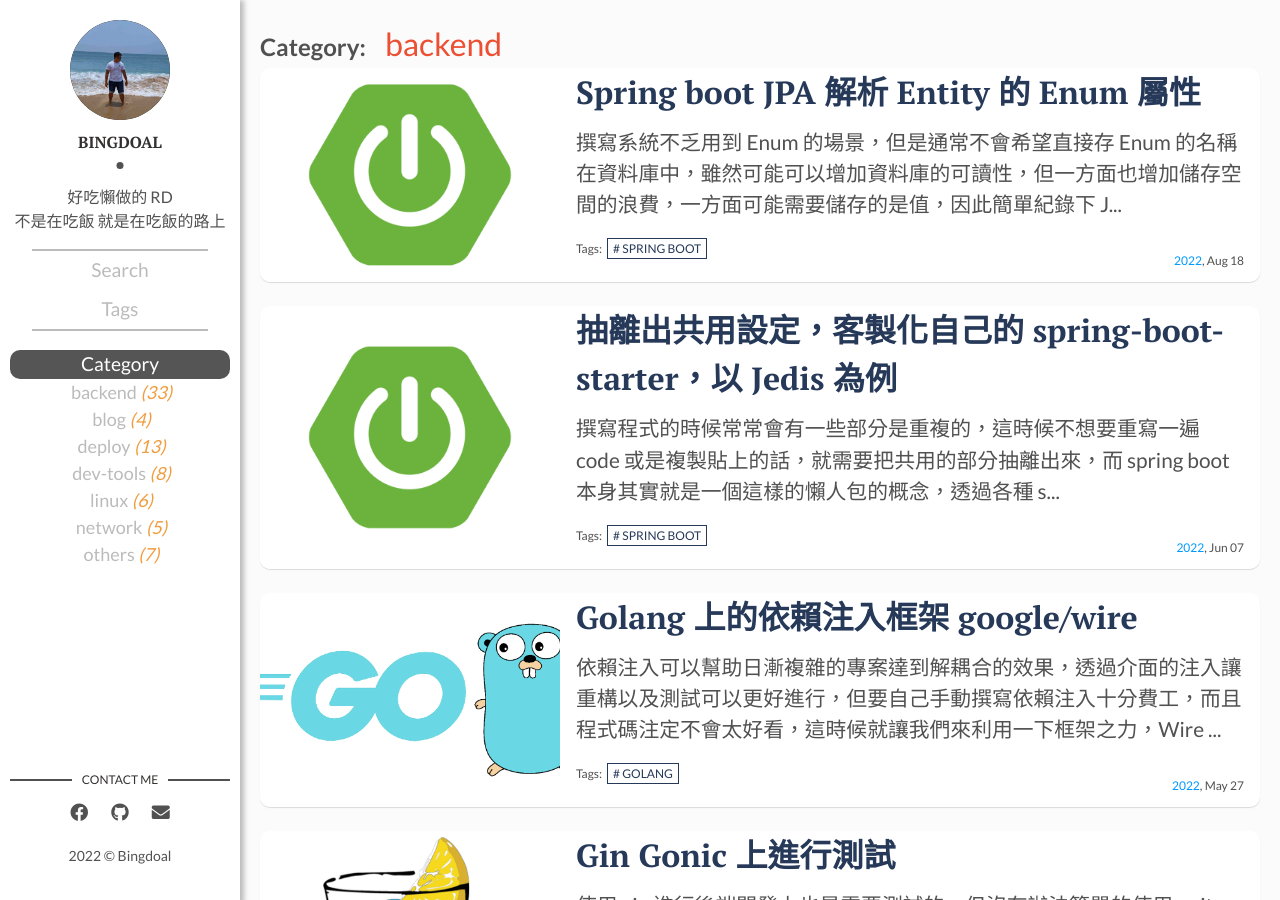
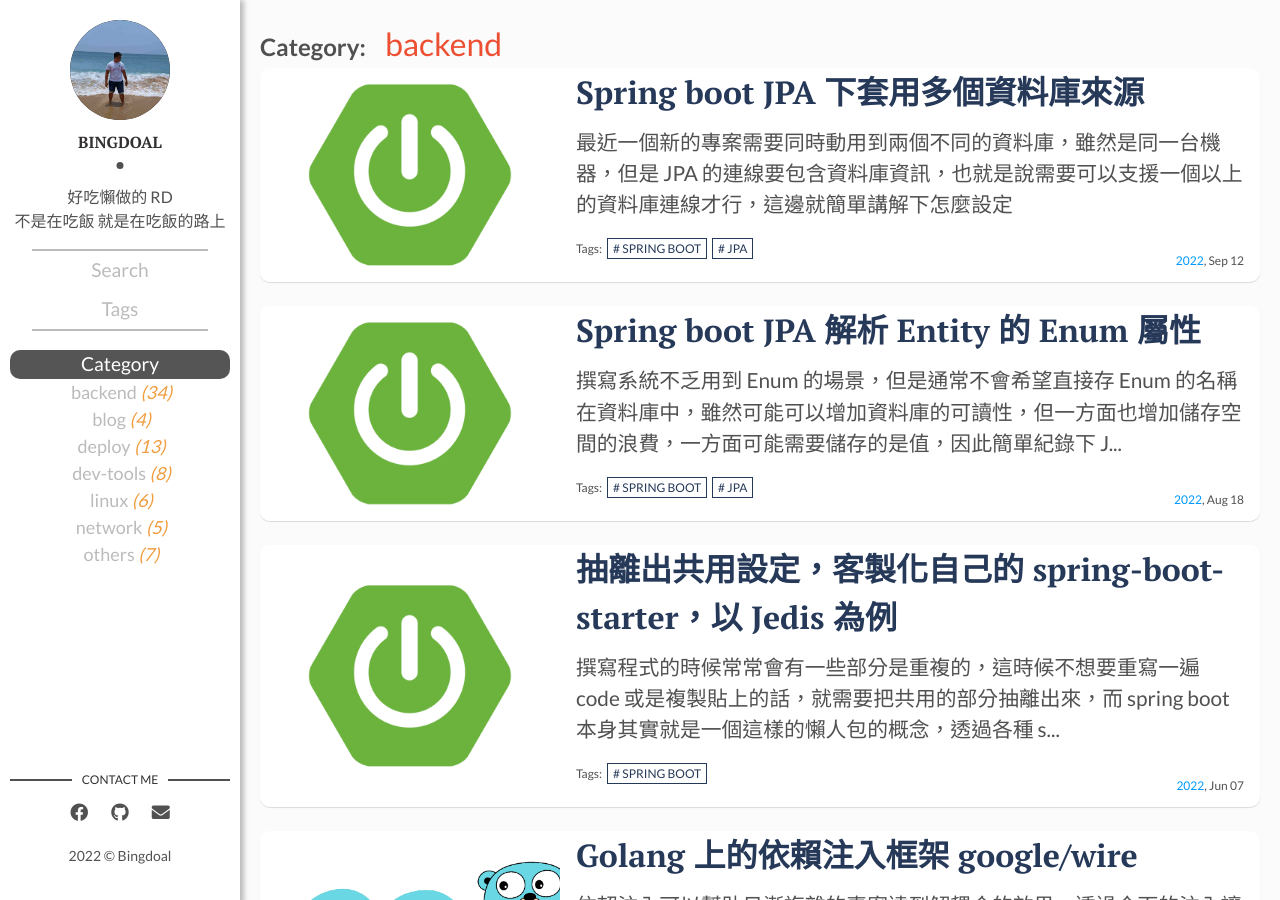
Before and after one commit to Bingdoal/bingdoal.github.io, a Jekyll site: the page built from _category/backend.md, in a window 1280 px wide and 900 px high. Built offline with Jekyll 4.4.1, drawn with Linux system fonts in a browser that asks for light colours; some of the changed lines change nothing that is shown.

Commit message:
publish jpa multiple datasource.

````diff
--- a/_posts/2022/2022-08-18-spring-boot-jpa-convert-enum.md
+++ b/_posts/2022/2022-08-18-spring-boot-jpa-convert-enum.md
@@ -6,7 +6,7 @@
 img: cover/spring-boot.png
 description: 撰寫系統不乏用到 Enum 的場景，但是通常不會希望直接存 Enum 的名稱在資料庫中，雖然可能可以增加資料庫的可讀性，但一方面也增加儲存空間的浪費，一方面可能需要儲存的是值，因此簡單紀錄下 JPA 在這部分的轉換是怎麼做的
 lang: zh-TW
-tags: [spring boot]
+tags: [spring boot, jpa]
 published: true
 ---
 
--- /dev/null
+++ b/_posts/2022/2022-09-12-spring-boot-jpa-multiple-datasource.md
@@ -0,0 +1,186 @@
+---
+layout: post
+title: Spring boot JPA 下套用多個資料庫來源
+date: 2022-09-12 11:44:58 +0800
+category: backend
+img: cover/spring-boot.png
+description: 最近一個新的專案需要同時動用到兩個不同的資料庫，雖然是同一台機器，但是 JPA 的連線要包含資料庫資訊，也就是說需要可以支援一個以上的資料庫連線才行，這邊就簡單講解下怎麼設定
+lang: zh-TW
+tags: [spring boot, jpa]
+published: true
+---
+
+{{page.description}}
+
+## application.yml
+
+以往過去都是透過 application.yml 直接撰寫套用連線設定如下
+
+```yaml
+spring:
+  datasource:
+    host: localhost
+    port: 5432
+    database: mydb
+    password: 123456
+    driver-class-name: org.postgresql.Driver
+    url: jdbc:postgresql://${spring.datasource.host}:${spring.datasource.port}/${spring.datasource.database}?useUnicode=true&characterEncoding=utf-8
+    username: postgres
+    hikari:
+      maximum-pool-size: 1000
+      minimum-idle: 10
+      connection-timeout: 10000
+      max-lifetime: 1800000
+      idle-timeout: 600000
+      auto-commit: true
+  jpa:
+    database: POSTGRESQL
+    show-sql: true
+    open-in-view: true
+    properties:
+      hibernate:
+        default_schema: testt
+        dialect: org.hibernate.dialect.PostgreSQLDialect
+        temp:
+          use_jdbc_metadata_defaults: false
+```
+
+但是我們現在要切分多個 datasource 那這個結構需要調整一下
+
+```yaml
+spring:
+  datasource:
+    mydb1:
+      host: localhost
+      port: 5432
+      schema: testt
+      database: mydb1
+      password: 123456
+      jdbc-url: jdbc:postgresql://${spring.datasource.host}:${spring.datasource.port}/${spring.datasource.database}?useUnicode=true&characterEncoding=utf-8
+    mydb2:
+      host: localhost
+      port: 5432
+      schema: testt
+      database: mydb2
+      password: 123456
+      jdbc-url: jdbc:postgresql://${spring.datasource.host}:${spring.datasource.port}/${spring.datasource.database}?useUnicode=true&characterEncoding=utf-8
+```
+
+要注意的是 `url` 要改成 `jdbc-url` 實際的可用屬性可以[參考](https://docs.spring.io/spring-boot/docs/current/reference/html/application-properties.html) `spring.datasource.hikari.` 下的屬性
+
+根據 `spring.datasource` 下一層去切分不同的 datasource 裡面屬性則依照 `spring.datasource.hikari` 去給予，然後加一下 spring 的 configuration，有兩個要加
+
++ Mydb1Config.java
+
+```java
+@EnableTransactionManagement
+@EnableJpaRepositories(entityManagerFactoryRef = "mydb1EntityManagerFactory",
+    transactionManagerRef = "mydb1TransactionManager",
+    basePackages = {"springboot.demo.model.mydb1.dao"})
+@Configuration
+public class Mydb1Config {
+
+  @Bean("mydb1DataSource")
+  @Primary
+  @ConfigurationProperties(prefix = "spring.datasource.mydb1")
+  public DataSource historyDataSource() {
+    return DataSourceBuilder.create().build();
+  }
+
+  @Bean("mydb1EntityManagerFactory")
+  @Primary
+  public LocalContainerEntityManagerFactoryBean historyEntityManagerFactory(
+      EntityManagerFactoryBuilder builder,
+      @Qualifier("mydb1DataSource") DataSource dataSource
+  ) {
+    HashMap<String, Object> properties = new HashMap<>();
+    properties.put("hibernate.physical_naming_strategy",
+        "org.springframework.boot.orm.jpa.hibernate.SpringPhysicalNamingStrategy");
+    properties.put("hibernate.implicit_naming_strategy",
+        "org.springframework.boot.orm.jpa.hibernate.SpringImplicitNamingStrategy");
+
+    var bean = builder.dataSource(dataSource)
+        .properties(properties)
+        .packages("springboot.demo.model.mydb1.entity")
+        .persistenceUnit("mydb1").build();
+
+    HibernateJpaVendorAdapter vendorAdapter = new HibernateJpaVendorAdapter();
+    vendorAdapter.setShowSql(false);
+    bean.setJpaVendorAdapter(vendorAdapter);
+
+    return bean;
+  }
+
+  @Bean("mydb1TransactionManager")
+  @Primary
+  public PlatformTransactionManager historyTransactionManager(
+      @Qualifier("mydb1EntityManagerFactory") EntityManagerFactory entityManagerFactory
+  ) {
+    return new JpaTransactionManager(entityManagerFactory);
+  }
+}
+
+```
+
++ Mydb2Config.java
+
+```java
+@EnableTransactionManagement
+@EnableJpaRepositories(entityManagerFactoryRef = "mydb2EntityManagerFactory",
+    transactionManagerRef = "mydb2TransactionManager",
+    basePackages = {"springboot.demo.model.mydb2.dao"})
+@Configuration
+public class Mydb2Config {
+
+  @Bean("mydb2DataSource")
+  @ConfigurationProperties(prefix = "spring.datasource.mydb2")
+  public DataSource historyDataSource() {
+    return DataSourceBuilder.create().build();
+  }
+
+  @Bean("mydb2EntityManagerFactory")
+  public LocalContainerEntityManagerFactoryBean historyEntityManagerFactory(
+      EntityManagerFactoryBuilder builder,
+      @Qualifier("mydb2DataSource") DataSource dataSource
+  ) {
+    HashMap<String, Object> properties = new HashMap<>();
+    properties.put("hibernate.physical_naming_strategy",
+        "org.springframework.boot.orm.jpa.hibernate.SpringPhysicalNamingStrategy");
+    properties.put("hibernate.implicit_naming_strategy",
+        "org.springframework.boot.orm.jpa.hibernate.SpringImplicitNamingStrategy");
+
+    var bean = builder.dataSource(dataSource)
+        .properties(properties)
+        .packages("springboot.demo.model.mydb2.entity")
+        .persistenceUnit("mydb2").build();
+
+    HibernateJpaVendorAdapter vendorAdapter = new HibernateJpaVendorAdapter();
+    vendorAdapter.setShowSql(false);
+    bean.setJpaVendorAdapter(vendorAdapter);
+
+    return bean;
+  }
+
+  @Bean("mydb2TransactionManager")
+  public PlatformTransactionManager historyTransactionManager(
+      @Qualifier("mydb2EntityManagerFactory") EntityManagerFactory entityManagerFactory
+  ) {
+    return new JpaTransactionManager(entityManagerFactory);
+  }
+}
+
+```
+
+其實最重點要注意到的就是，建立各自的 `DataSource` 以及指定各自 `entity` 以及 `dao` 放的 `package` 會根據這裡的設定去進行掃描，然後各種其餘的設定都可以透過 Map 去 put 進去，參數就參考官方使用
+
+特別要注意的是預設這裡的命名策略是完全按照 `entity` 以及 `field` 的名稱而不是 jpa 的預設規則，會去幫忙轉換命名風格成底線命名，因此這裡特別設定的兩個屬性，就是要還原成熟悉的 jpa 使用方式
+
+```java
+HashMap<String, Object> properties = new HashMap<>();
+    properties.put("hibernate.physical_naming_strategy",
+        "org.springframework.boot.orm.jpa.hibernate.SpringPhysicalNamingStrategy");
+    properties.put("hibernate.implicit_naming_strategy",
+        "org.springframework.boot.orm.jpa.hibernate.SpringImplicitNamingStrategy");
+```
+
+這些都搞定之後就跟往常操作沒兩樣囉
````
